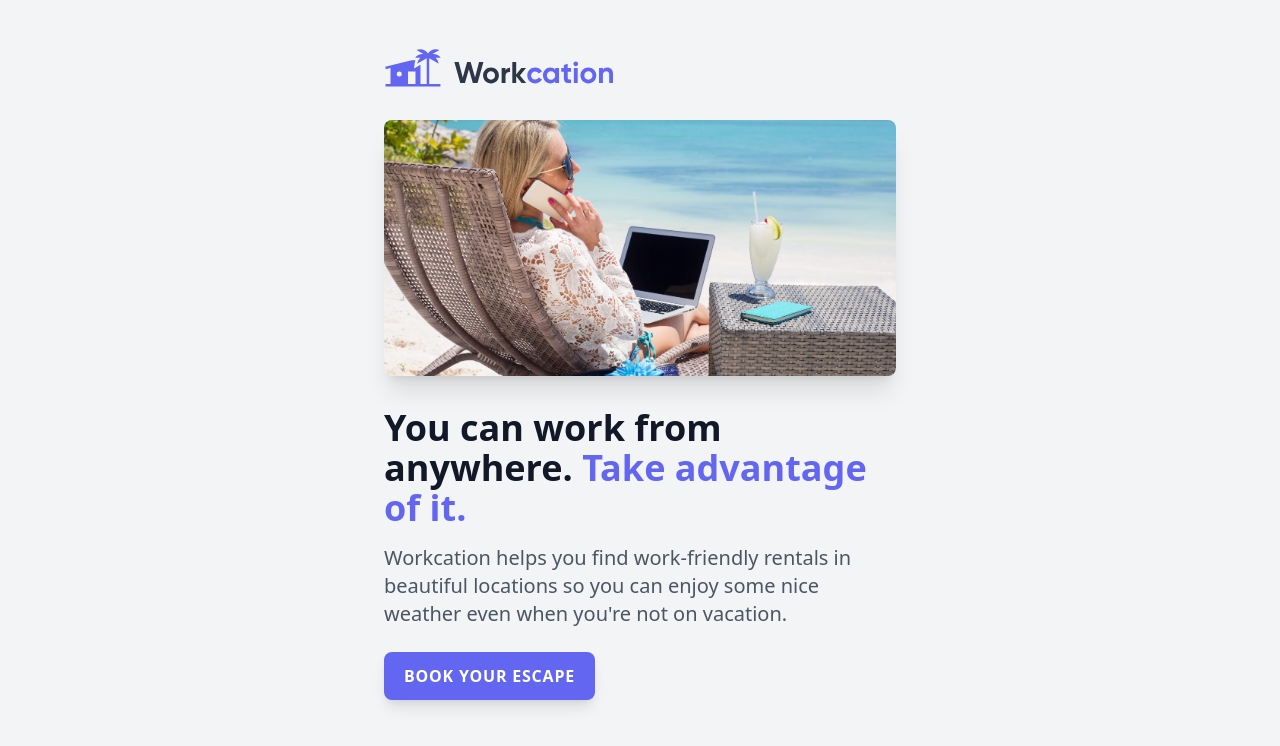
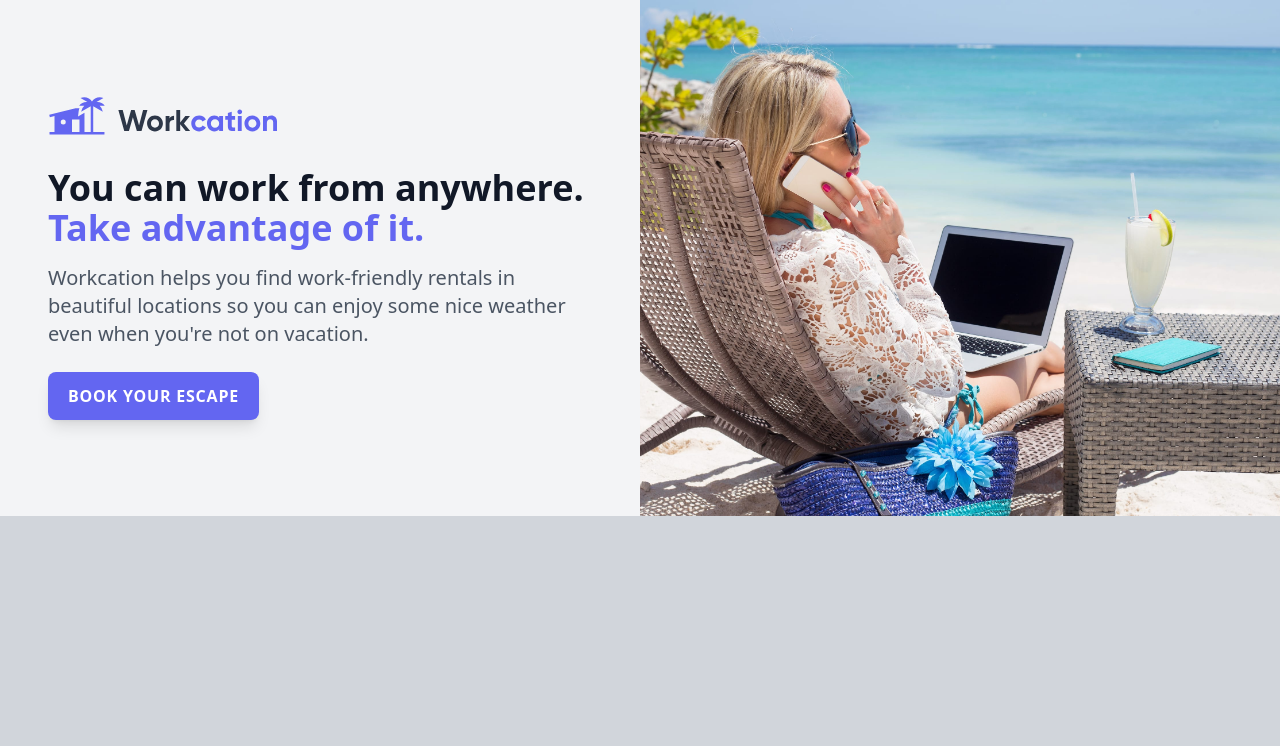
Before and after one commit to digitalronin/tailwindcss-playground, a website: page index.html in a window 1280 px wide. Drawn offline with nearby package versions, Linux system fonts and the light colour scheme; files that its build step writes are made by us from their sources.

Commit message:
Add responsive styling up to 2xl breakpoint

```diff
--- a/index.html
+++ b/index.html
@@ -7,11 +7,13 @@
     <title>Document</title>
     <link rel="stylesheet" href="/build/tailwind.css" />
   </head>
-  <body class="bg-gray-100">
-    <div class="px-8 py-12 max-w-md mx-auto sm:max-w-xl">
+  <body class="bg-gray-300">
+    <div class="grid lg:grid-cols-2 2xl:grid-cols-5 bg-gray-100">
+      <div class="px-8 py-12 max-w-md mx-auto sm:max-w-xl lg:max-w-full lg:px-12 lg:py-24 xl:mr-0 2xl:col-span-2">
+        <div class="xl:max-w-xl">
           <img src="/img/logo.svg" class="h-10" alt="Workcation" />
-      <img src="/img/beach-work.jpg" class="mt-6 rounded-lg shadow-xl sm:mt-8 sm:h-64 sm:w-full sm:object-cover object-center" alt="Woman workcationing on the beach" />
-      <h1 class="mt-6 text-2xl font-bold text-gray-900 sm:mt-8 sm:text-4xl">You can work from anywhere. <span class="text-indigo-500">Take advantage of it.</span></h1>
+          <img src="/img/beach-work.jpg" class="mt-6 rounded-lg shadow-xl sm:mt-8 sm:h-64 sm:w-full sm:object-cover object-center lg:hidden" alt="Woman workcationing on the beach" />
+          <h1 class="mt-6 text-2xl font-bold text-gray-900 sm:mt-8 sm:text-4xl lg:text-3xl xl:text-4xl">You can work from anywhere. <span class="text-indigo-500"><br class="hidden lg:inline" />Take advantage of it.</span></h1>
           <p class="mt-2 text-gray-600 sm:mt-4 sm:text-xl">
             Workcation helps you find work-friendly rentals in beautiful locations so you can enjoy some
             nice weather even when you're not on vacation.
@@ -20,5 +22,10 @@
             <a href="#" class="inline-block px-5 py-3 rounded-lg bg-indigo-500 shadow-lg text-white uppercase tracking-wider font-semibold text-sm sm:text-base">Book your escape</a>
           </div>
         </div>
+      </div>
+      <div class="hidden relative lg:block 2xl:col-span-3">
+        <img src="/img/beach-work.jpg" class="absolute inset-0 w-full h-full object-cover object-center" alt="Woman workcationing on the beach" />
+      </div>
+    </div>
   </body>
 </html>
```
Lines whose indentation alone changed are shown as unchanged.
